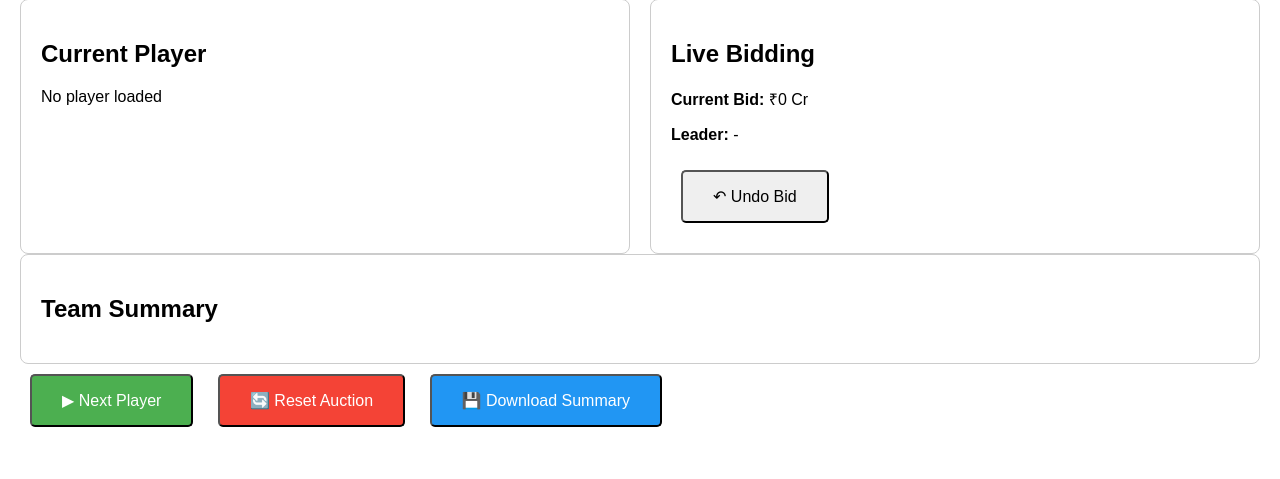
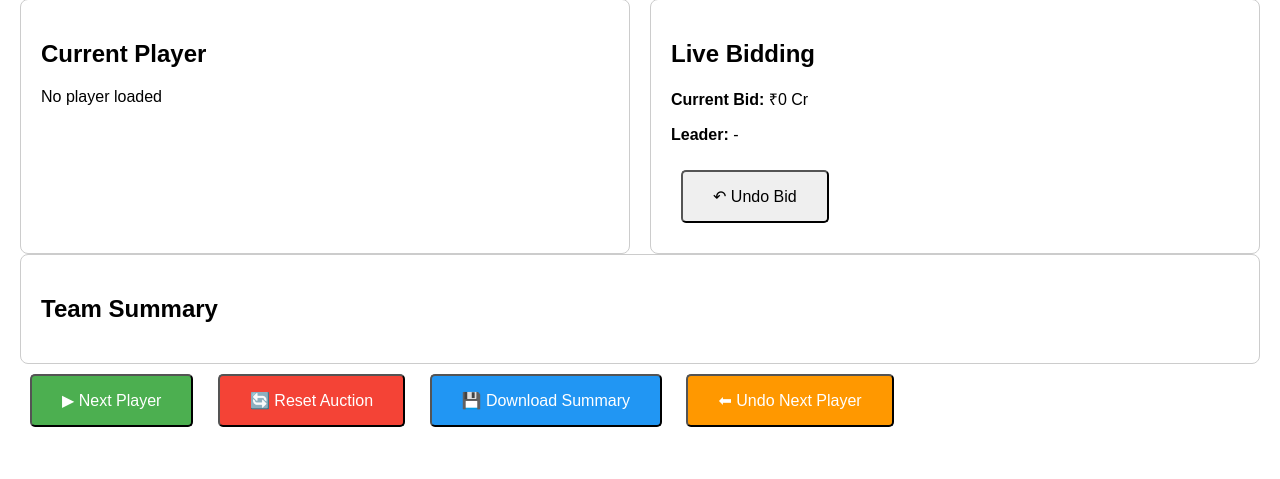
Before and after one commit to mkishore98/IPL-Auctions-2026, a Flask app: page /auctioneer in a window 1280 px wide. Shown: the part 102-581 px from the top of the page. Run offline with Flask 3, Linux system fonts and the light colour scheme; some libraries are stand-ins or nearby versions.

Commit message:
Added Undo Next Player feature

```diff
--- a/app.py
+++ b/app.py
@@ -240,6 +240,27 @@ def handle_undo_bid():
         else: auction_state["leader"],auction_state["bid"]=None,0
         broadcast_auction_update()
 
+@socketio.on('undo_next_player')
+def handle_undo_next_player():
+    if session.get('role') != 'auctioneer':
+        emit('error', {'message': 'Only auctioneer can undo next player'})
+        return
+
+    if auction_state["next_history"]:
+        snap = auction_state["next_history"].pop()
+        auction_state["lot_idx"] = snap["lot_idx"]
+        auction_state["player_idx"] = snap["player_idx"]
+        auction_state["phase"] = snap["phase"]
+        auction_state["bid"] = snap["bid"]
+        auction_state["leader"] = snap["leader"]
+        auction_state["history"] = snap["history"]
+        auction_state["teams"] = snap["teams"]
+        auction_state["unsold"] = snap["unsold"]
+
+        auction_state["ui_message"] = "Reverted to previous player"
+        auction_state["ui_message_time"] = time.time()
+        broadcast_auction_update()
+
 @socketio.on('next_player')
 def handle_next_player():
     if session.get('role')!='auctioneer': emit('error',{'message':'Only auctioneer can advance'}); return
--- a/templates/auction.html
+++ b/templates/auction.html
@@ -57,6 +57,7 @@
     <button class="control-btn" onclick="nextPlayer()" style="background: #4CAF50; color:white;">▶ Next Player</button>
     <button class="control-btn" onclick="resetAuction()" style="background:#f44336; color:white;">🔄 Reset Auction</button>
     <button class="control-btn" onclick="downloadSummary()" style="background:#2196F3; color:white;">💾 Download Summary</button>
+    <button class="control-btn" onclick="undoNextPlayer()" style="background:#ff9800; color:white;">⬅ Undo Next Player</button>
 </div>
 
 <script>
@@ -140,6 +141,9 @@ function updateTeams(teams){
 function placeBid(team){ socket.emit('place_bid',{team}); }
 function undoBid(){ socket.emit('undo_bid'); }
 function nextPlayer(){ socket.emit('next_player'); }
+function undoNextPlayer(){
+    socket.emit('undo_next_player');
+}
 function resetAuction(){ if(confirm('Reset auction?')) socket.emit('reset_auction'); }
 function downloadSummary(){ socket.emit('request_summary'); }
 
```
